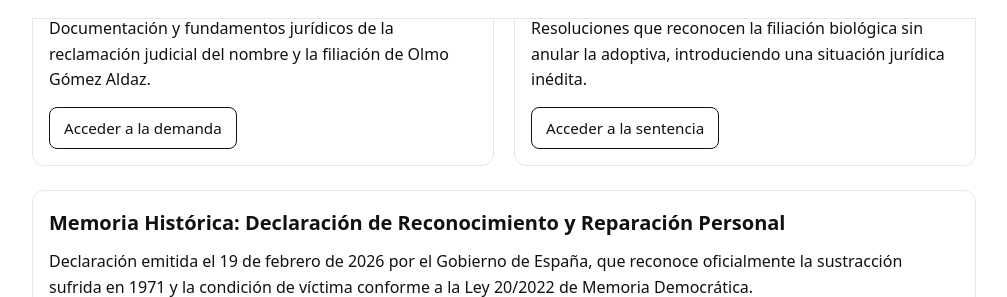
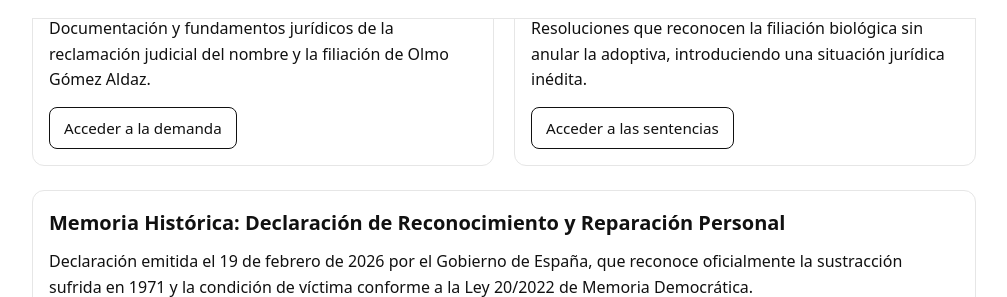
Before and after one commit to olmogaldaz/olmogaldaz.github.io, a Jekyll site: the page built from index.html, in a window 1280 px wide and 900 px high, scrolled down 476 px. Shown: the part 142-439 px from the top of the window, without its empty margins (136-1143 px from the left). Built offline with Jekyll 4.4.1, drawn with Linux system fonts in a browser that asks for light colours.

Commit message:
Update index.html

```diff
--- a/index.html
+++ b/index.html
@@ -65,7 +65,7 @@ description: Proyecto personal y documental sobre la restitución judicial de la
         Resoluciones que reconocen la filiación biológica sin anular la adoptiva, introduciendo una situación jurídica inédita.
       </p>
       <p class="card-cta">
-        <a class="cta" href="/es/sentencia/">Acceder a la sentencia</a>
+        <a class="cta" href="/es/sentencia/">Acceder a las sentencias</a>
       </p>
     </div>
 
```
